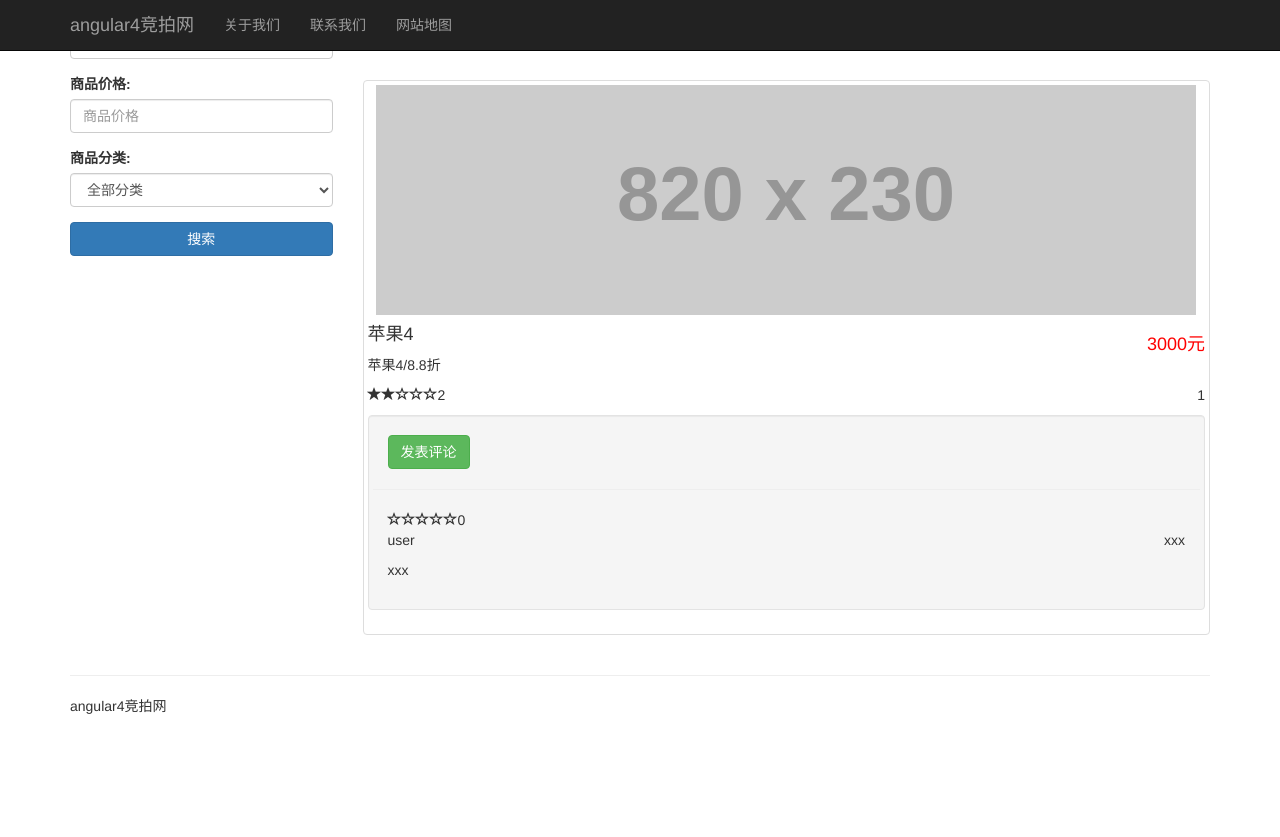
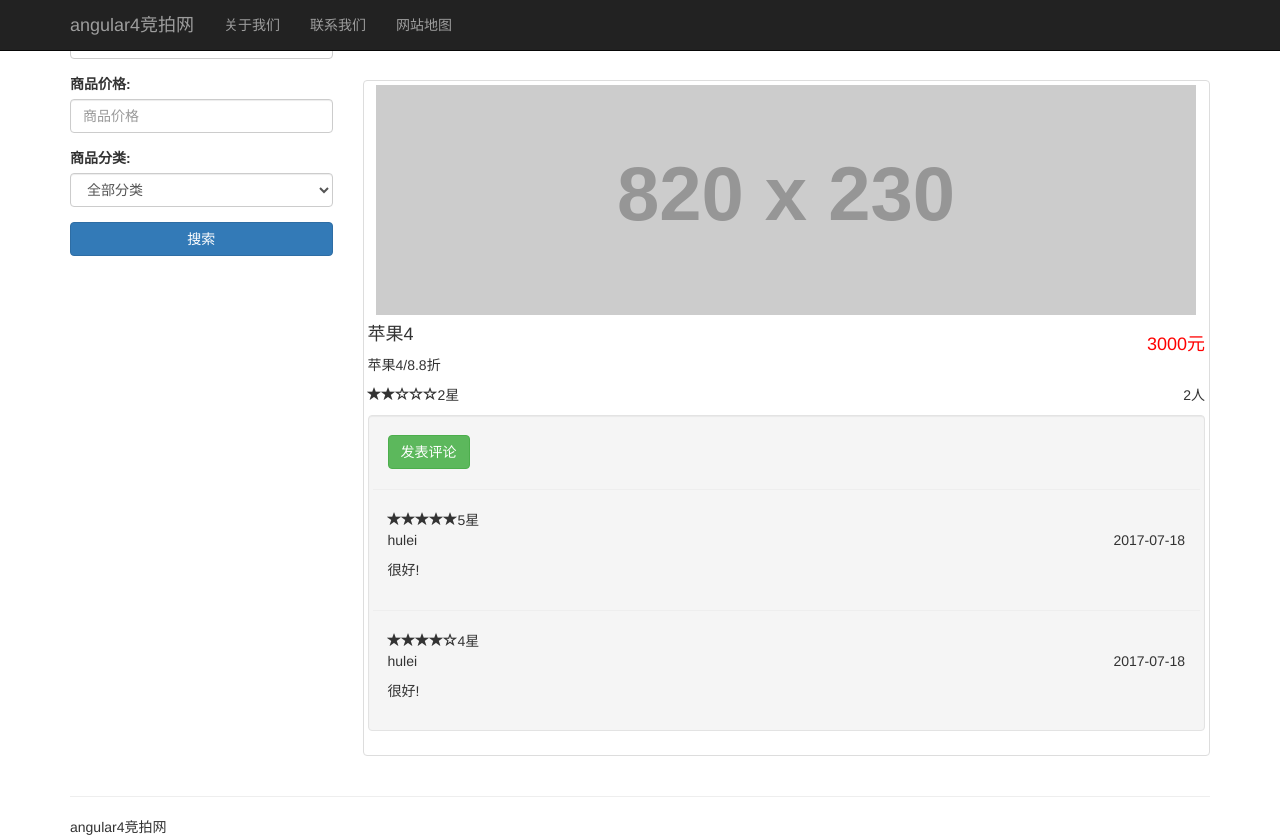
Before and after one commit to gthulei/auction, an Angular app in the folder App/: page /produceDetail/1 in a window 1280 px wide. Before the commit the page ends 800 px from the top, so only its background shows below. Built offline with nearby package versions, Linux system fonts and the light colour scheme.

Commit message:
评论组件数据同步

```diff
--- a/App/src/app/produce-detail/produce-detail.component.html
+++ b/App/src/app/produce-detail/produce-detail.component.html
@@ -9,7 +9,7 @@
 
 
   <div>
-    <p class="pull-right">1</p>
+    <p class="pull-right">{{commentaries.length}}人</p>
     <p>
       <app-stars [stars]="result.rating"></app-stars>
     </p>
@@ -18,27 +18,26 @@
     <button class="btn btn-success" (click)="flag=!flag">{{flag?'关闭评论':'发表评论'}}</button>
     <div [hidden]="!flag">
       <div>
-        <app-stars></app-stars>
+        <app-stars [(stars)]="starsDefault" [readOnly]="true"></app-stars>
 
       </div>
       <div>
-        <textarea></textarea>
+        <textarea [(ngModel)]="newComment" id=""></textarea>
       </div>
       <div>
-        <button class="btn">提交</button>
+        <button class="btn" (click)="addSubmit()">提交</button>
       </div>
     </div>
 
-    <div class="row">
+    <div class="row" *ngFor="let item of commentaries">
       <hr>
       <div class="col-xs-12">
-        <app-stars></app-stars>
-        <span>user</span>
-        <span class="pull-right">xxx</span>
+        <app-stars [stars]="item.rating"></app-stars>
+        <span>{{item.username}}</span>
+        <span class="pull-right">{{item.date | date:"yyyy-hh-ss"}}</span>
         <p></p>
-        <p>xxx</p>
+        <p>{{item.desc}}</p>
       </div>
-
     </div>
   </div>
 </div>
--- a/App/src/app/produce-detail/produce-detail.component.ts
+++ b/App/src/app/produce-detail/produce-detail.component.ts
@@ -1,6 +1,6 @@
 import { Component, OnInit } from '@angular/core';
 import {ActivatedRoute} from "@angular/router";
-import {ApiService, Produce} from "../service/api.service";
+import {ApiService, Commentaries, Produce} from "../service/api.service";
 
 @Component({
   selector: 'app-produce-detail',
@@ -15,8 +15,14 @@ export class ProduceDetailComponent implements OnInit {
 
   public flag: boolean;
 
+  public commentaries: Commentaries[];
 
-  // 注入路由
+  public starsDefault: number = 0;
+
+  newComment: string='';
+
+
+  // 注入路由 ApiService
   constructor(
     public route: ActivatedRoute,
     public produce: ApiService
@@ -27,8 +33,20 @@ export class ProduceDetailComponent implements OnInit {
     // 取路由参数
     this.prodId =this.route.snapshot.params["id"];
 
+    // 详情页
     this.result = this.produce.getProducesById(this.prodId);
+
+    // 取评论信息
+    this.commentaries =this.produce.addProduce(this.prodId);
 
   }
 
+  // 评论
+  addSubmit() :void {
+    let comment = new Commentaries(this.prodId,"hulei",this.starsDefault,this.newComment,new Date);
+    // 数组追加
+    this.commentaries.unshift(comment);
+    this.flag = false;
+  }
+
 }
--- a/App/src/app/service/api.service.ts
+++ b/App/src/app/service/api.service.ts
@@ -12,7 +12,11 @@ export class ApiService {
     new Produce(6,"苹果8",8000,2,"苹果9/8.8折","http://placehold.it/320x150"),
   ];
 
-  public produce: Produce;
+  public commentaries: Commentaries[] = [
+    new Commentaries(1,"hulei",5,"很好!",new Date),
+    new Commentaries(1,"hulei",4,"很好!",new Date),
+    new Commentaries(2,"hulei",5,"很好!!",new Date)
+  ];
 
   constructor() { }
 
@@ -25,6 +29,12 @@ export class ApiService {
   getProducesById(id: number) :Produce {
     // 查找数值,并返回一个实例
     return this.produces.find((produce) => produce.id == id);
+  }
+
+  //论评
+  addProduce(id: number) :Commentaries[] {
+    // 查找数值,返回一个数组
+   return this.commentaries.filter((o) => o.id == id);
   }
 
 
@@ -42,14 +52,13 @@ export class Produce {
 ) {}
 }
 
-export class ProduceDesc {
+export class Commentaries {
 
   constructor(
     public id: number,
-    public title: string,
-    public price: number,
+    public username: string,
     public rating: number,
     public desc: string,
-    public imgUrl: string
+    public date: Date
   ) {}
 }
--- a/App/src/app/stars/stars.component.html
+++ b/App/src/app/stars/stars.component.html
@@ -1,4 +1,5 @@
 <div>
-  <span class="glyphicon glyphicon-star" *ngFor="let item of starsArry" [class.glyphicon-star-empty] = "item"></span>
-  <span>{{stars}}</span>
+  <span class="glyphicon glyphicon-star" *ngFor="let item of starsArry; let i=index"
+        [class.glyphicon-star-empty] = "item" (click)="addStars(i)"></span>
+  <span>{{stars}}星</span>
 </div>
--- a/App/src/app/stars/stars.component.ts
+++ b/App/src/app/stars/stars.component.ts
@@ -1,15 +1,31 @@
-import {Component, Input, OnInit} from '@angular/core';
+import {Component, EventEmitter, Input, OnChanges, OnInit, Output, SimpleChanges} from '@angular/core';
 
 @Component({
   selector: 'app-stars',
   templateUrl: './stars.component.html',
   styleUrls: ['./stars.component.scss']
 })
-export class StarsComponent implements OnInit {
+export class StarsComponent implements OnInit,OnChanges{
+
+  // 生命周期 参数发生改变是触发
+  ngOnChanges(changes: SimpleChanges): void {
+    this.starsArry = [];
+    for (let i =1; i<=5; i++){
+      this.starsArry.push(i > this.stars);
+    }
+  }
 
   // 接受父组件参数
   @Input()
   public stars: number = 0;
+
+  @Input()
+  public readOnly: boolean = false;
+
+  //将this.rating发射出去,让父组件接收,同步父组件参数
+  @Output()
+  // 参数+Change
+  public starsChange:EventEmitter<number>=new EventEmitter();
 
   public starsArry: boolean[];
 
@@ -17,10 +33,13 @@ export class StarsComponent implements OnInit {
   }
 
   ngOnInit() {
-    // 需要定义
-    this.starsArry = [];
-    for (let i =1; i<=5; i++){
-      this.starsArry.push(i > this.stars);
+  }
+
+  addStars(index :number) :void {
+    if(this.readOnly){
+      this.stars =index +1;
+      // 让父组件组参数更新
+      this.starsChange.emit(this.stars)
     }
 
   }
```
